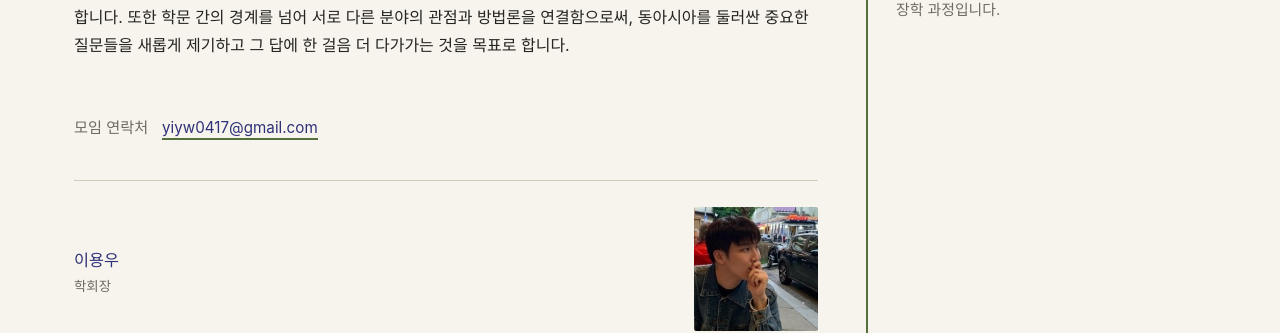
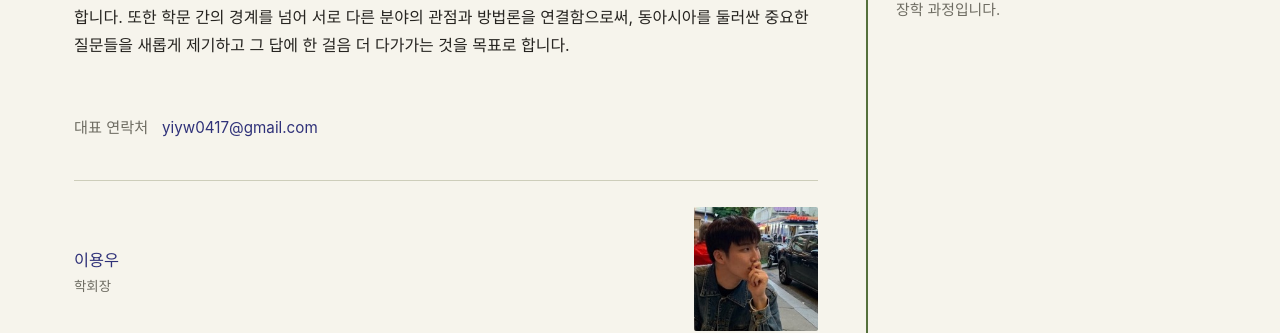
Before and after one commit to eastasia-interdisciplinary/eastasia-interdisciplinary.github.io, a Jekyll site: the page built from about.html, in a window 1280 px wide. Shown: the part 658-991 px from the top of the page. Built offline with Jekyll 4.4.1, drawn with Linux system fonts in a browser that asks for light colours; some web fonts are replaced.

Commit message:
Say 대표 연락처, and drop the green rule under the address
"모임 연락처" reads as one of several the group might have; 대표 연락처
says which one this is. The underline made an email address look like a
button, which nothing else on the site does.

Co-Authored-By: Claude Opus 5 (1M context) <noreply@anthropic.com>

```diff
--- a/about.html
+++ b/about.html
@@ -22,7 +22,7 @@ permalink: /about/
     where sitting under his name and role read as his personal contact.
   {%- endcomment -%}
   <p class="group-contact">
-    <span class="i18n-ko">모임 연락처</span><span class="i18n-en">Group contact</span>
+    <span class="i18n-ko">대표 연락처</span><span class="i18n-en">Contact</span>
     <a href="mailto:{{ site.contact_email }}">{{ site.contact_email }}</a>
   </p>
 
--- a/assets/css/style.css
+++ b/assets/css/style.css
@@ -343,11 +343,8 @@ html[data-lang="en"] .i18n-ko { display: none; }
 }
 .group-contact a {
   color: var(--navy);
-  border-bottom: 2px solid var(--green-dark);
-  padding-bottom: 1px;
   word-break: break-all;
 }
-.group-contact a:hover { text-decoration: none; }
 
 /* margin links: programs and the foundation, one short note each */
 .lineage-item { margin-bottom: 1.5rem; }
```
